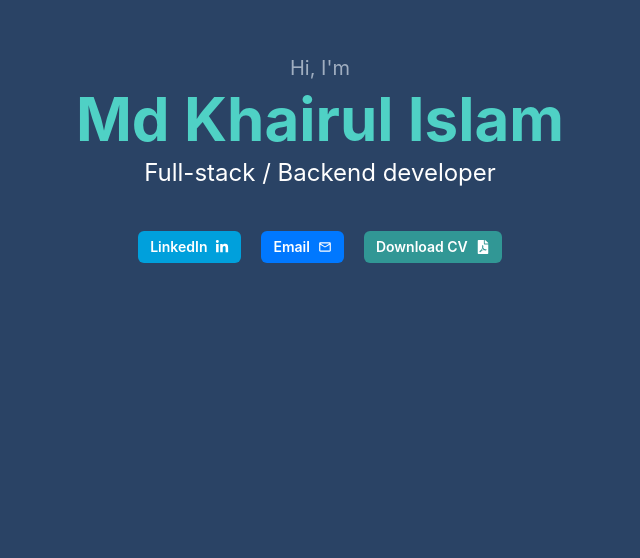
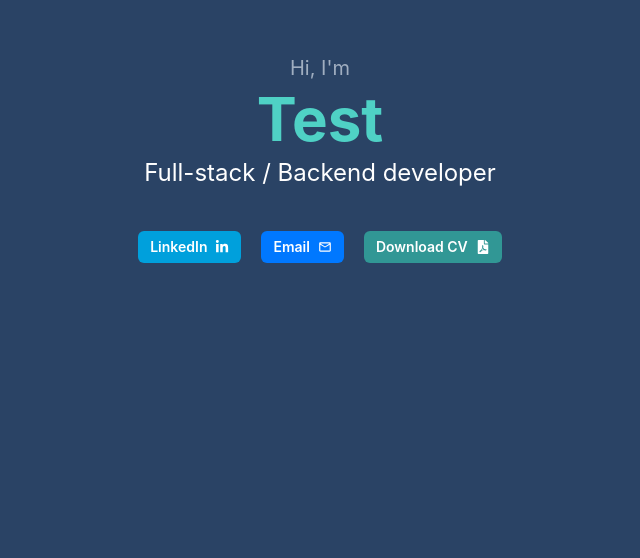
Before and after one commit to black-turtle/portfolio, a Next.js app: page / in a window 1280 px wide. Shown: the part 242-800 px from the top of the page, without its empty margins (320-960 px from the left). Built offline with nearby package versions, Linux system fonts and the light colour scheme.

Commit message:
test changes

```diff
--- a/data/general.data.ts
+++ b/data/general.data.ts
@@ -2,7 +2,7 @@ import { GeneralDataType } from './types';
 
 export const generalData: GeneralDataType = {
   portFolioTitle: `Khairul's portfolio`,
-  name: `Md Khairul Islam`,
+  name: `Test`,
   role: `Full-stack / Backend developer`,
   personalEmail: `jonys.mailbox@gmail.com`,
   linkedInUrl: `https://www.linkedin.com/in/md-khairul-islam-jony`,
```
Also changed, not shown: package.json (+2 -5 lines).
